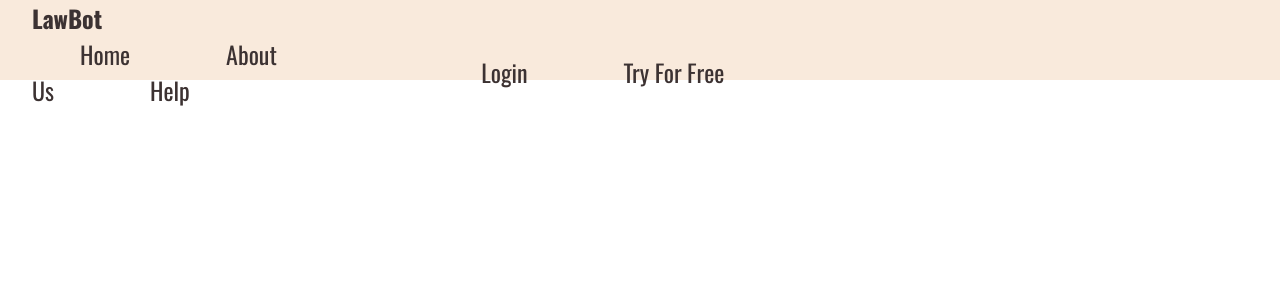
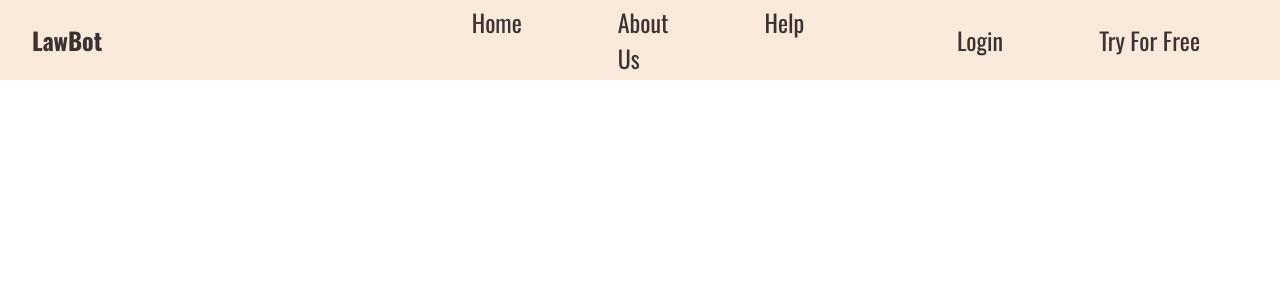
Before and after one commit to Minami189/LawBot, a React (Vite) app in the folder lawbot/: page / in a window 1280 px wide. Shown: the top 300 px of the page. Built offline with nearby package versions, Linux system fonts and the light colour scheme; a web font is replaced by a local one.

Commit message:
inayos ang nav

```diff
--- a/lawbot/src/Components/Navbar.jsx
+++ b/lawbot/src/Components/Navbar.jsx
@@ -19,20 +19,22 @@ function Navbar() {
             </div>
 
 
-            <nav ref={navRef} className={classes.mainNav}>
-                <div className={classes.centerNav}>
+
+            <nav className={classes.centerNav}>
                 <a href="/#">Home</a>
                 <a href="/#">About Us</a>
                 <a href="/#">Help</a>
-                </div>
-                <div className={classes.rightNav}>
+            </nav>
+
+            <nav className={classes.rightNav}>
                 <a href="">Login</a>
                 <a href="">Try For Free</a>
-                </div>
+            </nav>
+
             <button className={`${classes.navBtn} ${classes.navCloseBtn} ${classes.button}`} onClick={showNavbar}>
                 <FaTimes/>
             </button>
-            </nav>
+
 
 
 
--- a/lawbot/src/Styles/main.module.css
+++ b/lawbot/src/Styles/main.module.css
@@ -18,33 +18,31 @@
 }
 
 header{
+    display:flex;
     height: 80px;
     padding: 0 2rem;
     background-color: var(--mainColor);
     color: var(--textColor);
+    align-items: center;
 }
 .logo {
-    width: 33%;
-    flex: 0 0 auto;
-}
-
-.mainNav {
-    width: 66%;
-    flex: 1;
-    display: flex;
-    align-items: center;
-    justify-content: space-between;
-    position: relative;
-    align-items: center;
+    width:33%;
+    display:flex;
+    justify-content: left;
 }
 
 .centerNav {
-    width: 50%;
+   width:33%;
     margin: 0 auto;
+    display:flex;
+    justify-content: center;
 }
+
 .rightNav {
-    width: 50%;
-  margin-left: auto;
+    width:33%;
+    margin-left: auto;
+    display:flex;
+    justify-content: right;
 }
 
 nav a{
```
Lines whose indentation alone changed are shown as unchanged.
